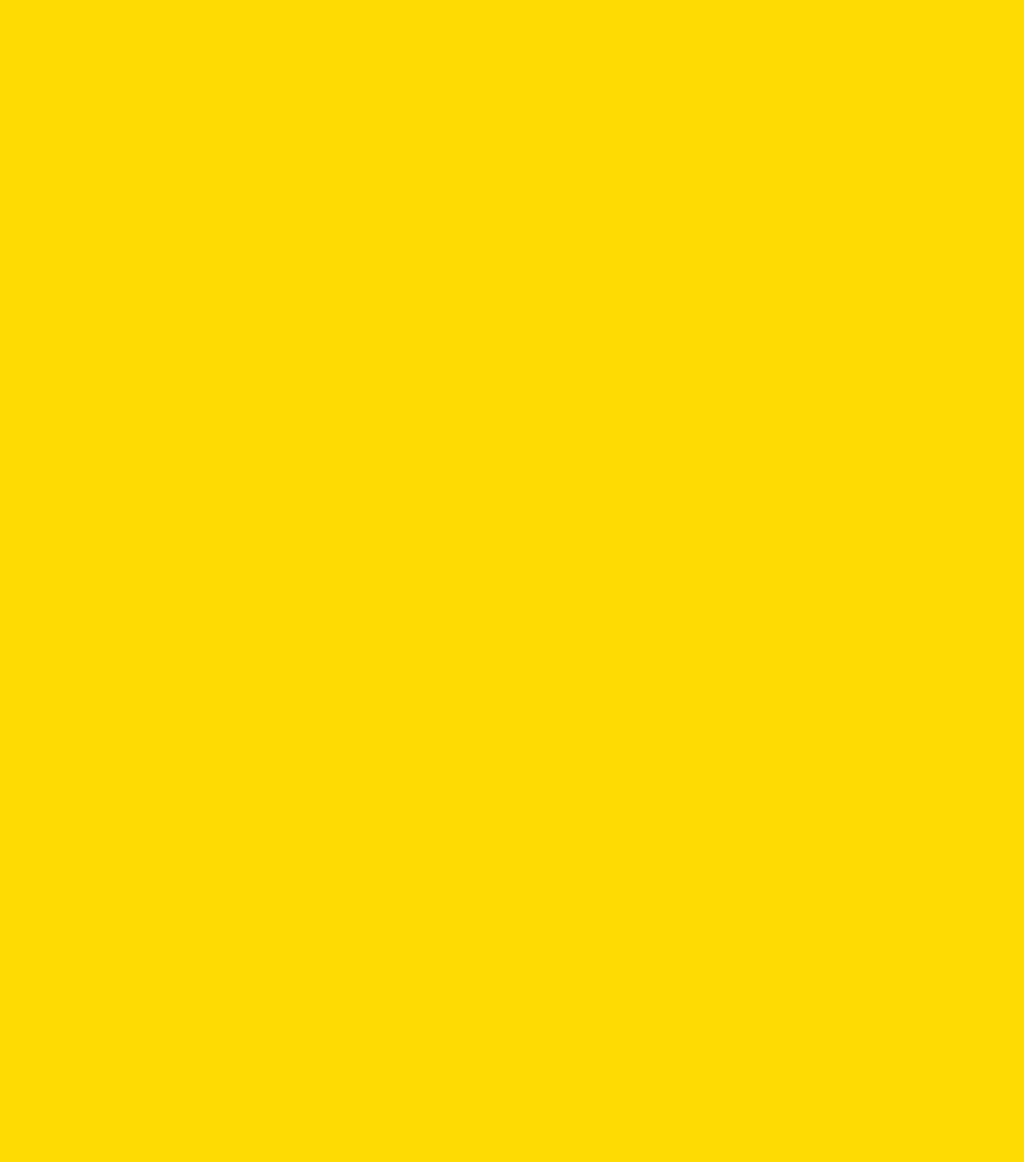
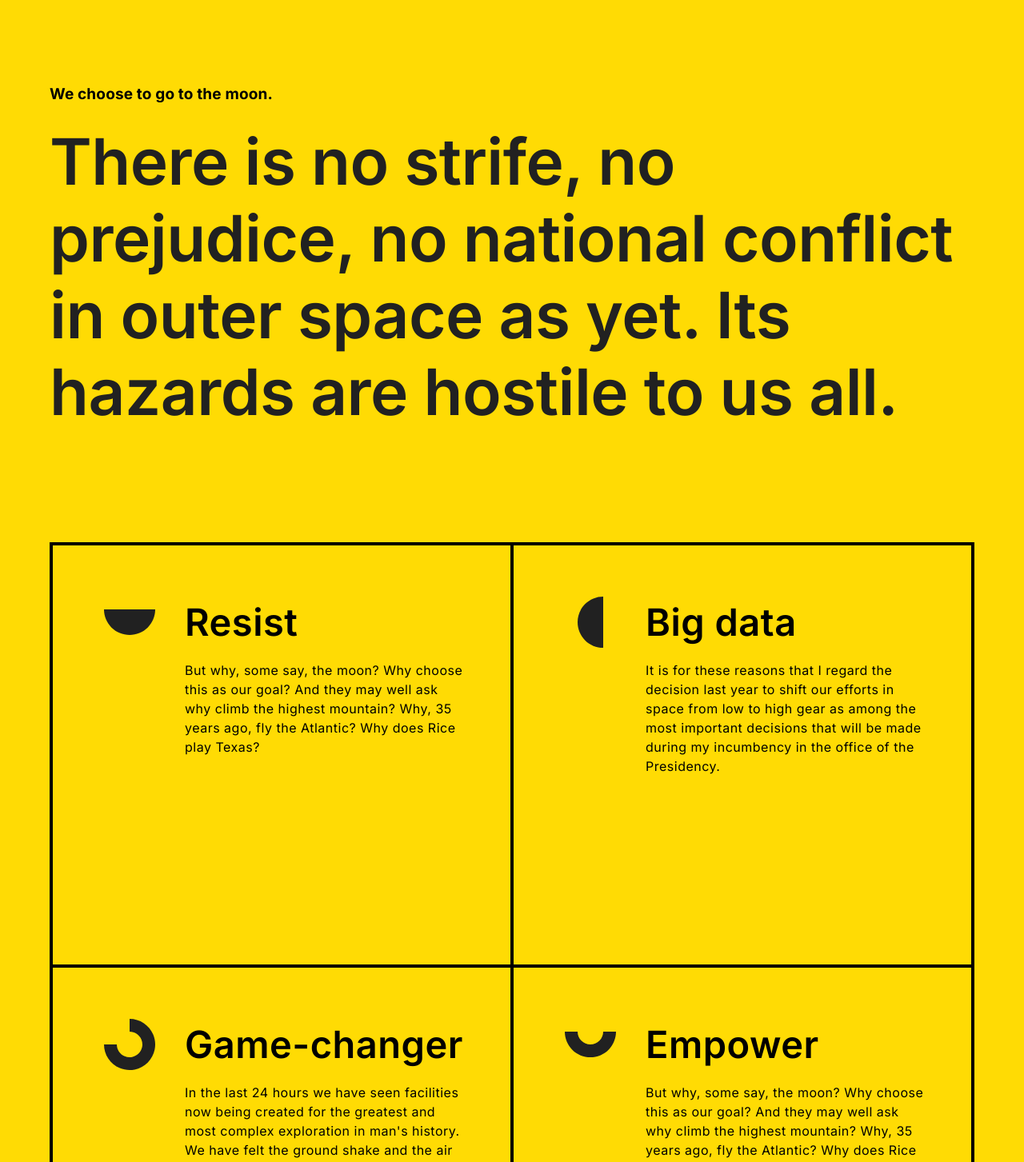
Before and after one commit to renejfc/acme-landing, a Nuxt app: page / in a window 1280 px wide. Shown: the top 1453 px of the page at 80% size. Before the commit the page ends 800 px from the top, so only its background shows below. Built offline with nearby package versions, Linux system fonts and the light colour scheme.

Commit message:
wip: lading prototype

```diff
--- a/src/pages/index.vue
+++ b/src/pages/index.vue
@@ -1,4 +1,165 @@
 <template>
-  <div>
-  </div>
+  <main class="main">
+    <header class="hero">
+      <h1 class="hero__title">We choose to go to the moon.</h1>
+      <p class="hero__description">
+        There is no strife, no prejudice, no national conflict in outer space as
+        yet. Its hazards are hostile to us all.
+      </p>
+    </header>
+    <section class="cards">
+      <article class="card">
+        <h1 class="card__title">
+          <span>
+            <Moon variant="bottom-half" />
+          </span>
+          Resist
+        </h1>
+        <p class="card__content">
+          But why, some say, the moon? Why choose this as our goal? And they may
+          well ask why climb the highest mountain? Why, 35 years ago, fly the
+          Atlantic? Why does Rice play Texas?
+        </p>
+      </article>
+      <article class="card">
+        <h1 class="card__title">
+          <span>
+            <Moon variant="left-half" />
+          </span>
+          Big data
+        </h1>
+        <p class="card__content">
+          It is for these reasons that I regard the decision last year to shift
+          our efforts in space from low to high gear as among the most important
+          decisions that will be made during my incumbency in the office of the
+          Presidency.
+        </p>
+      </article>
+      <article class="card">
+        <h1 class="card__title">
+          <span>
+            <Ellipse variant="no-top-left-quarter" />
+          </span>
+          Game-changer
+        </h1>
+        <p class="card__content">
+          In the last 24 hours we have seen facilities now being created for the
+          greatest and most complex exploration in man's history. We have felt
+          the ground shake and the air shattered by the testing of a Saturn C-1
+          booster rocket, many times as powerful as the Atlas which launched
+          John Glenn, generating power equivalent to 10,000 automobiles with
+          their accelerators on the floor.
+        </p>
+      </article>
+      <article class="card">
+        <h1 class="card__title">
+          <span>
+            <Ellipse variant="bottom-half" />
+          </span>
+          Empower
+        </h1>
+        <p class="card__content">
+          But why, some say, the moon? Why choose this as our goal? And they may
+          well ask why climb the highest mountain? Why, 35 years ago, fly the
+          Atlantic? Why does Rice play Texas?
+        </p>
+      </article>
+    </section>
+  </main>
 </template>
+<style scoped lang="css">
+main {
+  --max-container-width: 115.6rem;
+}
+
+.main {
+  gap: 14rem;
+  margin: 1rem;
+  display: flex;
+  align-items: center;
+  margin-top: 10.6rem;
+  flex-direction: column;
+}
+
+.hero {
+  gap: 2.4rem;
+  display: flex;
+  flex-direction: column;
+  max-width: var(--max-container-width);
+}
+
+.hero__title {
+  font-size: var(--font-size-md);
+  font-weight: var(--font-weight-bold);
+  letter-spacing: var(--font-spacing-sm);
+}
+
+.hero__description {
+  color: var(--c-neutral-grey);
+  font-size: var(--font-size-2xl);
+  letter-spacing: var(--font-spacing-xs);
+  line-height: var(--font-line-height-2xl);
+  font-weight: var(--font-weight-semibold);
+}
+
+.cards {
+  width: 100%;
+  gap: 0.4rem;
+  display: grid;
+  max-width: var(--max-container-width);
+  grid-template-columns: repeat(2, 1fr);
+  min-height: var(--max-container-width);
+  background-color: var(--c-neutral-black);
+  border: 0.4rem solid var(--c-neutral-black);
+}
+
+.card {
+  gap: 1.6rem;
+  display: flex;
+  flex-direction: column;
+  padding: 6.4rem 1rem 0 6.4rem;
+  background-color: var(--c-background);
+}
+
+.card__title {
+  gap: 3.7rem;
+  align-items: center;
+  display: inline-flex;
+  font-size: var(--font-size-xl);
+  line-height: var(--font-line-height-xl);
+  font-weight: var(--font-weight-semibold);
+}
+
+.card__content {
+  max-width: 34.9rem;
+  margin-left: 10.1rem;
+}
+
+@media (max-width: 768px) {
+  .hero__description {
+    font-size: var(--font-size-xl);
+    line-height: var(--font-line-height-xl);
+  }
+
+  .cards {
+    grid-template-columns: 1fr;
+  }
+
+  .card {
+    padding: 3.2rem;
+  }
+}
+
+@media (max-width: 480px) {
+  .card {
+    padding: 1.6rem;
+  }
+  .card__title {
+    font-size: var(--font-size-lg);
+  }
+  .card__content {
+    max-width: 100%;
+    margin-left: 0;
+  }
+}
+</style>
```
